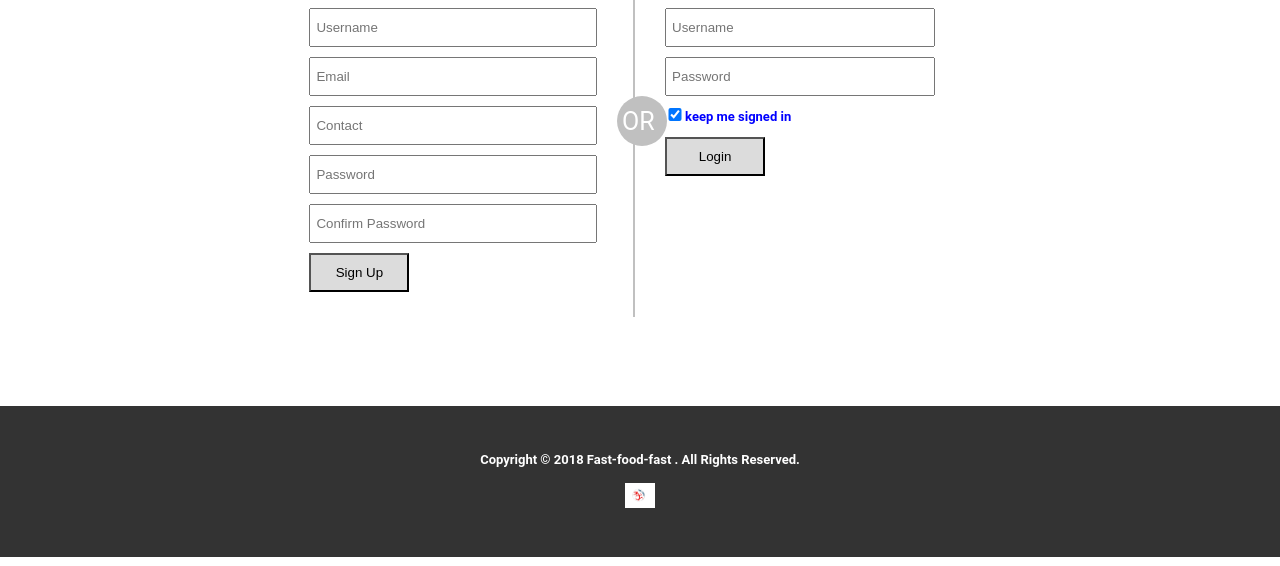
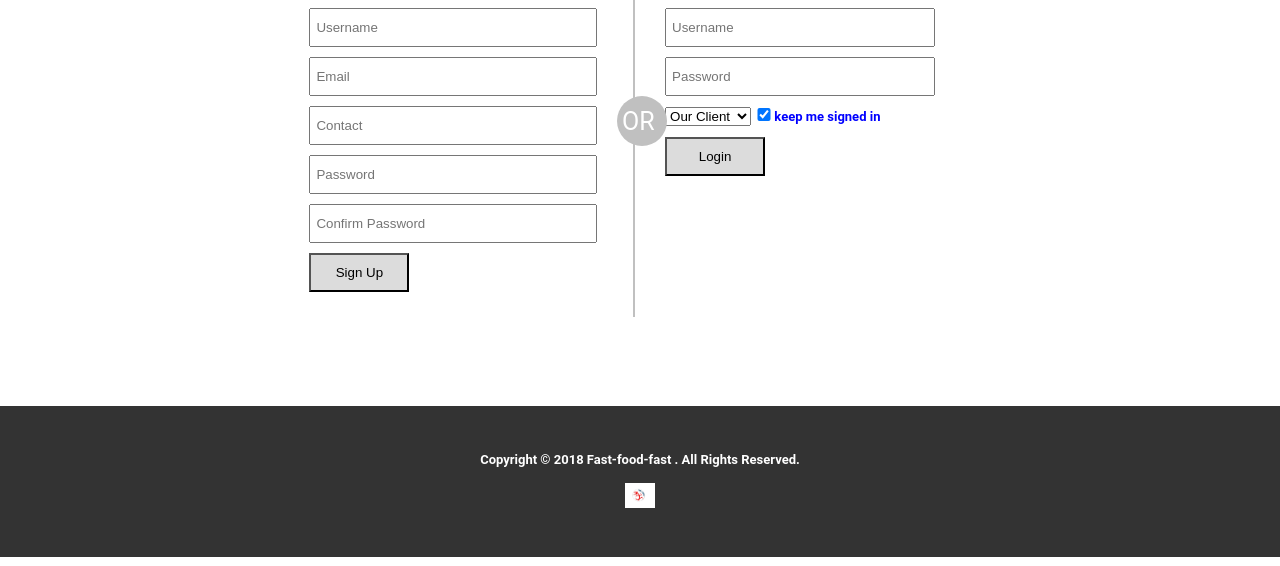
Before and after one commit to katunold/Fast-food-Fast, a plain HTML site: page index.html in a window 1280 px wide. Shown: the part 234-800 px from the top of the page. Drawn offline with Linux system fonts and the light colour scheme.

```diff
--- a/index.html
+++ b/index.html
@@ -39,6 +39,10 @@
             <form>
                 <input type="text" id="username" name="" placeholder="Username" required>
                 <input type="password" id="password" name="" placeholder="Password" required>
+                <select name="user_type" id="user_type" required >
+                    <option value="client">Our Client</option>
+                    <option value="admin">Our Admin</option>
+                </select>
                 <input id="check" type="checkbox" checked name="" ><b style="color: blue">keep me signed in</b>
                 <input type="button" class="btn-login" onclick="validate()" value="Login">
             </form>
```
